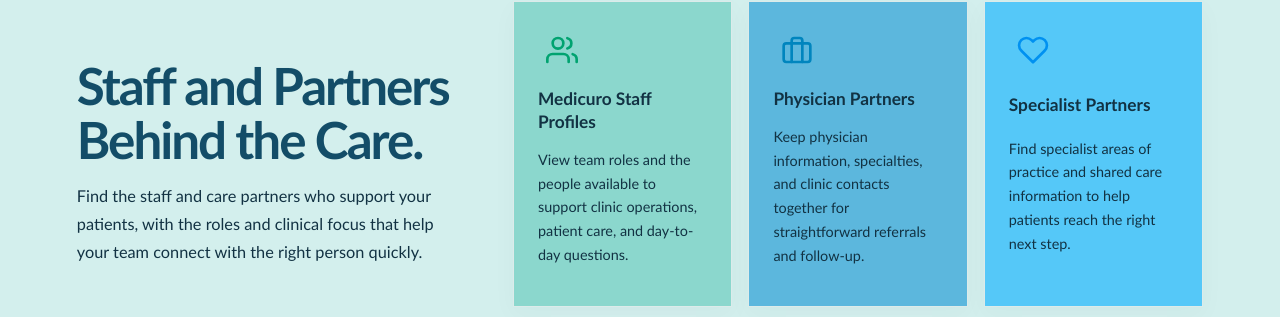
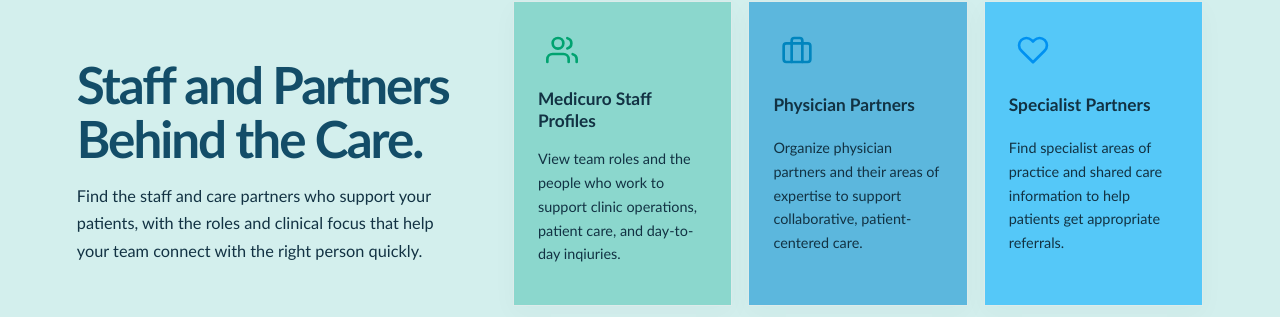
Before and after one commit to ZachScott123/Medicuro-resource-manual, a Next.js app: page / in a window 1280 px wide. Shown: the part 1699-2016 px from the top of the page. Built offline with nearby package versions, Linux system fonts and the light colour scheme; no server answers.

Commit message:
Updated Home Profile Containers - Modified descriptions for some home profile cards on the home page to be better suited.

```diff
--- a/app/page.js
+++ b/app/page.js
@@ -86,7 +86,7 @@ export default async function Home() {
           <article>
             <span className="home-profile-icon"><FiUsers aria-hidden="true" /></span>
             <h3>Medicuro Staff Profiles</h3>
-            <p>View team roles and the people available to support clinic operations, patient care, and day-to-day questions.</p>
+            <p>View team roles and the people who work to support clinic operations, patient care, and day-to-day inqiuries.</p>
             {canViewGuides && (
               <Link href="/staff-profiles" className="home-profile-link">
                 View staff <FiArrowUpRight aria-hidden="true" />
@@ -96,7 +96,7 @@ export default async function Home() {
           <article>
             <span className="home-profile-icon"><FiBriefcase aria-hidden="true" /></span>
             <h3>Physician Partners</h3>
-            <p>Keep physician information, specialties, and clinic contacts together for straightforward referrals and follow-up.</p>
+            <p>Organize physician partners and their areas of expertise to support collaborative, patient-centered care.</p>
             {canViewGuides && (
               <Link href="/physician-partners" className="home-profile-link">
                 View physicians <FiArrowUpRight aria-hidden="true" />
@@ -106,7 +106,7 @@ export default async function Home() {
           <article>
             <span className="home-profile-icon"><FiHeart aria-hidden="true" /></span>
             <h3>Specialist Partners</h3>
-            <p>Find specialist areas of practice and shared care information to help patients reach the right next step.</p>
+            <p>Find specialist areas of practice and shared care information to help patients get appropriate referrals.</p>
             {canViewGuides && (
               <Link href="/specialist-partners" className="home-profile-link">
                 View specialists <FiArrowUpRight aria-hidden="true" />
```
